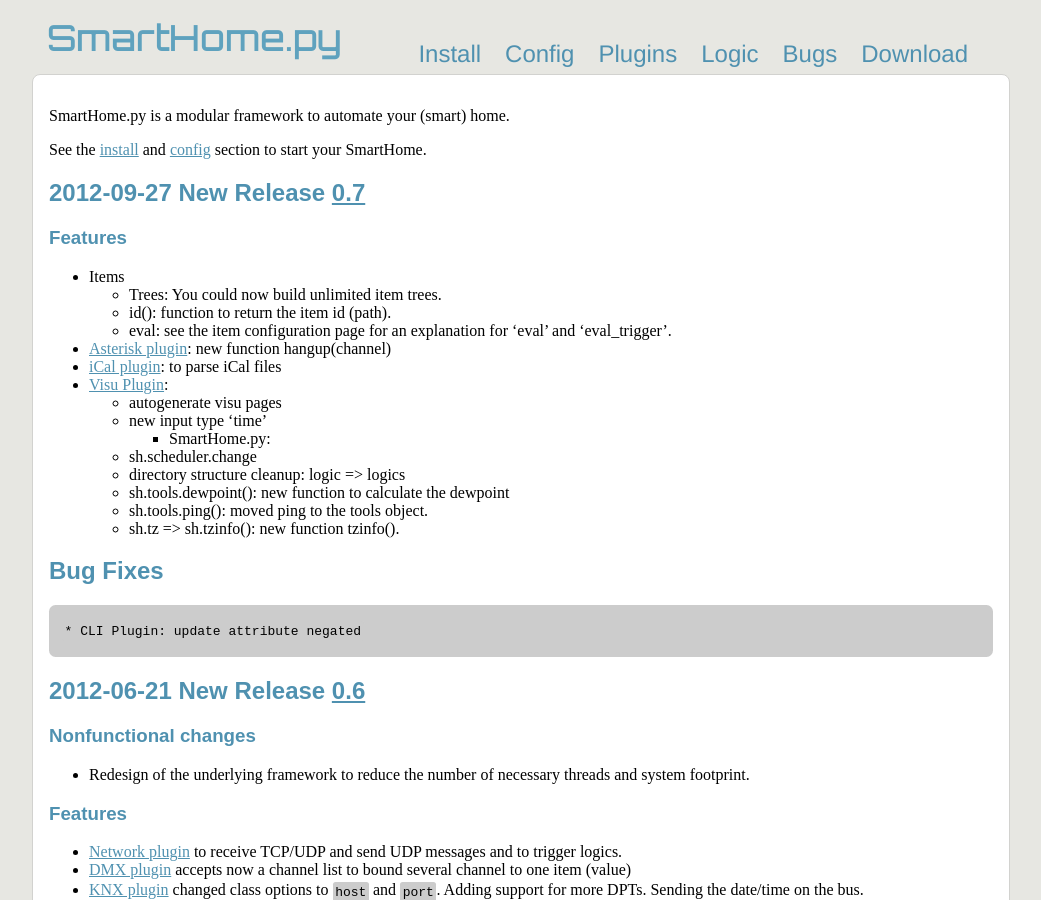
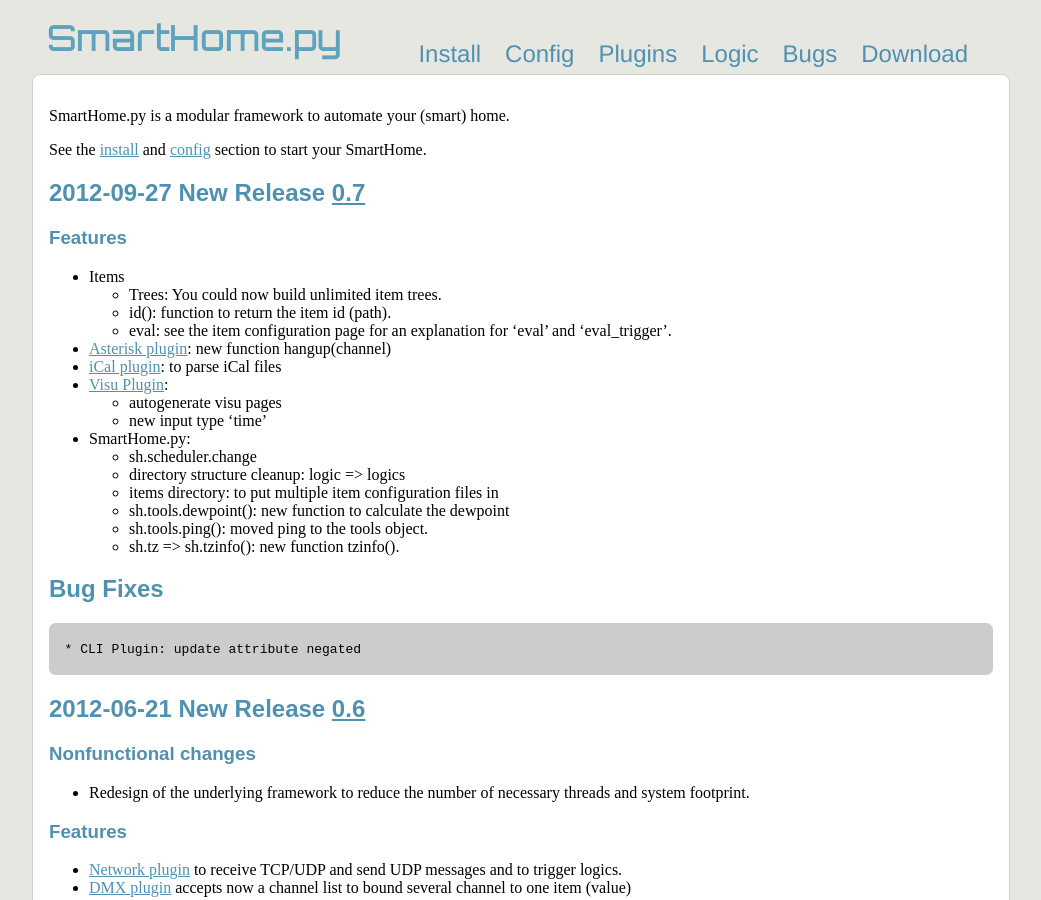
Before and after one commit to mknx/smarthome, a Jekyll site: the page built from index.md, in a window 1280 px wide and 900 px high. Shown: the whole window, without its empty margins (128-1169 px from the left). Built offline with Jekyll 4.4.1, drawn with Linux system fonts in a browser that asks for light colours; Markdown is read by kramdown in place of the engine named in the settings.

Commit message:
release 0.7

```diff
--- a/index.md
+++ b/index.md
@@ -23,12 +23,13 @@
    * [Visu Plugin](plugins/visu):
       * autogenerate visu pages
       * new input type 'time'
-    * SmartHome.py:
-       * sh.scheduler.change
-       * directory structure cleanup: logic => logics
-       * sh.tools.dewpoint(): new function to calculate the dewpoint
-       * sh.tools.ping(): moved ping to the tools object.
-       * sh.tz => sh.tzinfo(): new function tzinfo().
+   * SmartHome.py:
+      * sh.scheduler.change
+      * directory structure cleanup: logic => logics
+      * items directory: to put multiple item configuration files in
+      * sh.tools.dewpoint(): new function to calculate the dewpoint
+      * sh.tools.ping(): moved ping to the tools object.
+      * sh.tz => sh.tzinfo(): new function tzinfo().
 
 ## Bug Fixes
     * CLI Plugin: update attribute negated
```
